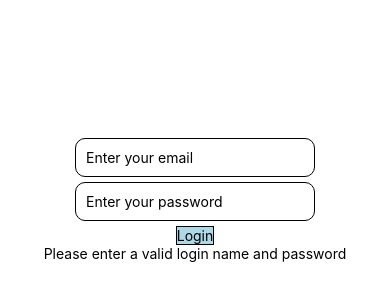
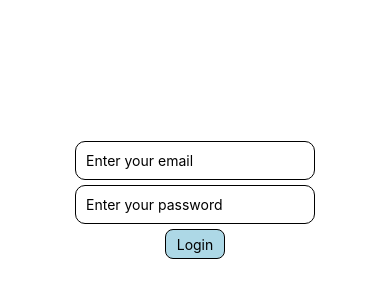
Before and after one commit to jesselessa/react-native-form, a React Native app: screen / in a window 390 px wide. Shown: the part 222-522 px from the top of the page. Built offline with nearby package versions, Linux system fonts and the light colour scheme.

Commit message:
fixed error messages using a short-circuit operateur in a ternary condition

```diff
--- a/App.js
+++ b/App.js
@@ -7,10 +7,13 @@ export default function App() {
   const [email, setEmail] = useState("");
   const [password, setPassword] = useState("");
   const [auth, setAuth] = useState(false);
+  const [error, setError] = useState(false);
 
   const handlePress = () => {
     if (email.length > 5 && password.length > 5) {
       setAuth(true);
+    } else {
+      setError(true);
     }
   };
 
@@ -27,20 +30,21 @@ export default function App() {
         secureTextEntry
         onChangeText={setPassword}
       />
-
       <TouchableOpacity style={styles.btn} onPress={handlePress}>
-        <Text>Login</Text>
+        <Text style={styles.btnTxt}>Login</Text>
       </TouchableOpacity>
-
       {auth ? (
         <View>
           <Text>Form submitted</Text>
         </View>
       ) : (
-        <View>
-          <Text>Please enter a valid login name and password</Text>
-        </View>
+        error && (
+          <View>
+            <Text>Please enter a valid name or password</Text>
+          </View>
+        )
       )}
+
       <StatusBar style="auto" />
     </View>
   );
@@ -61,5 +65,19 @@ const styles = StyleSheet.create({
     padding: 10,
   },
 
-  btn: { borderWidth: 1, backgroundColor: "lightblue" },
+  btn: {
+    width: 60,
+    height: 30,
+    borderWidth: 1,
+    backgroundColor: "lightblue",
+    borderRadius: 8,
+    alignItems: "center",
+    justifyContent: "center",
+  },
+
+  // btnTxt: {
+  // textAlign: "center",
+  // justifyContent: "center",
+  // alignItems: "center",
+  // },
 });
```
